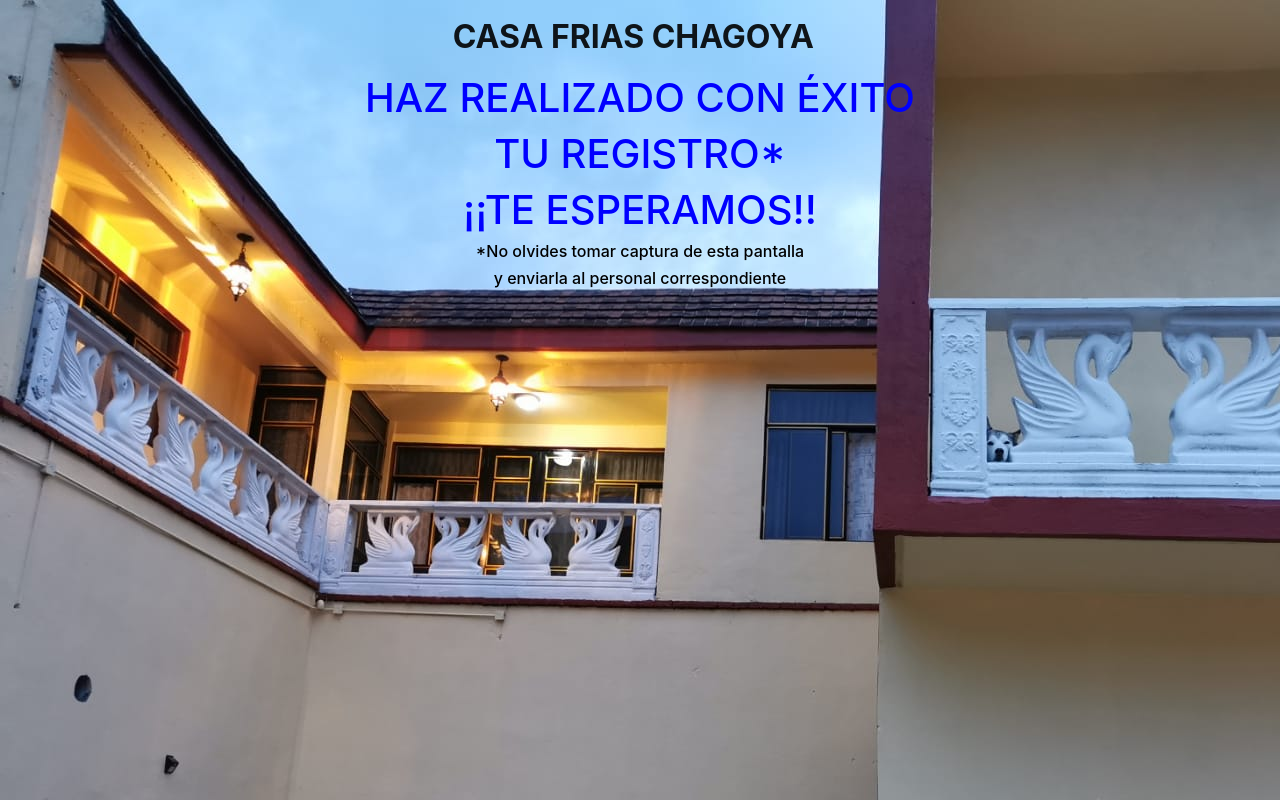
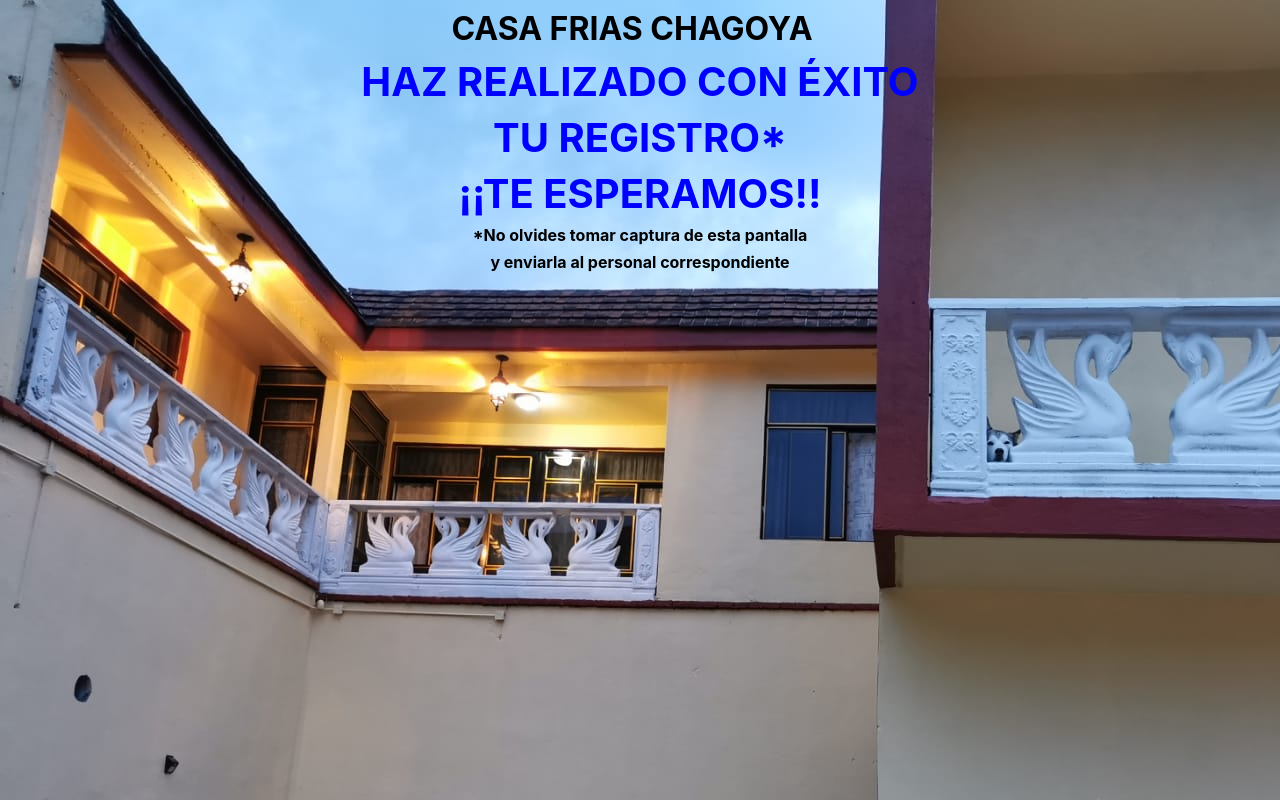
Before and after one commit to HMikado/casa, a plain HTML site: page checkin.html in a window 1280 px wide. Drawn offline with nearby package versions, Linux system fonts and the light colour scheme.

Commit message:
Segundo commit

```diff
--- a/checkin.html
+++ b/checkin.html
@@ -25,20 +25,19 @@
 
     .presentacion {
         font-size: xx-large;
-        margin-left: 35%;
-
+        color: black;
     }
 </style>
 
 <body>
-    <nav class="navbar navbar-expand-lg navbar-light bg-light nav_">
+    <div align="center">
         <a class="navbar-brand presentacion" href="/"><b>CASA FRIAS CHAGOYA</b></a>
-    </nav>
-    <h1 class="titulo">HAZ REALIZADO CON ÉXITO </h1>
-    <h1 class="titulo">TU REGISTRO*</h1>
-    <h1 class="titulo">¡¡TE ESPERAMOS!!</h1>
-    <h6 style="text-align:center; color:black">*No olvides tomar captura de esta pantalla</h6>
-    <h6 style="text-align:center; color:black">y enviarla al personal correspondiente</h6>
+    </div>
+    <h1 class="titulo"><b>HAZ REALIZADO CON ÉXITO </b></h1>
+    <h1 class="titulo"><b>TU REGISTRO*</b></h1>
+    <h1 class="titulo"><b>¡¡TE ESPERAMOS!!</b></h1>
+    <h6 style="text-align:center; color:black"><b>*No olvides tomar captura de esta pantalla</b></h6>
+    <h6 style="text-align:center; color:black"><b>y enviarla al personal correspondiente</b></h6>
 </body>
 
 </html>
```
